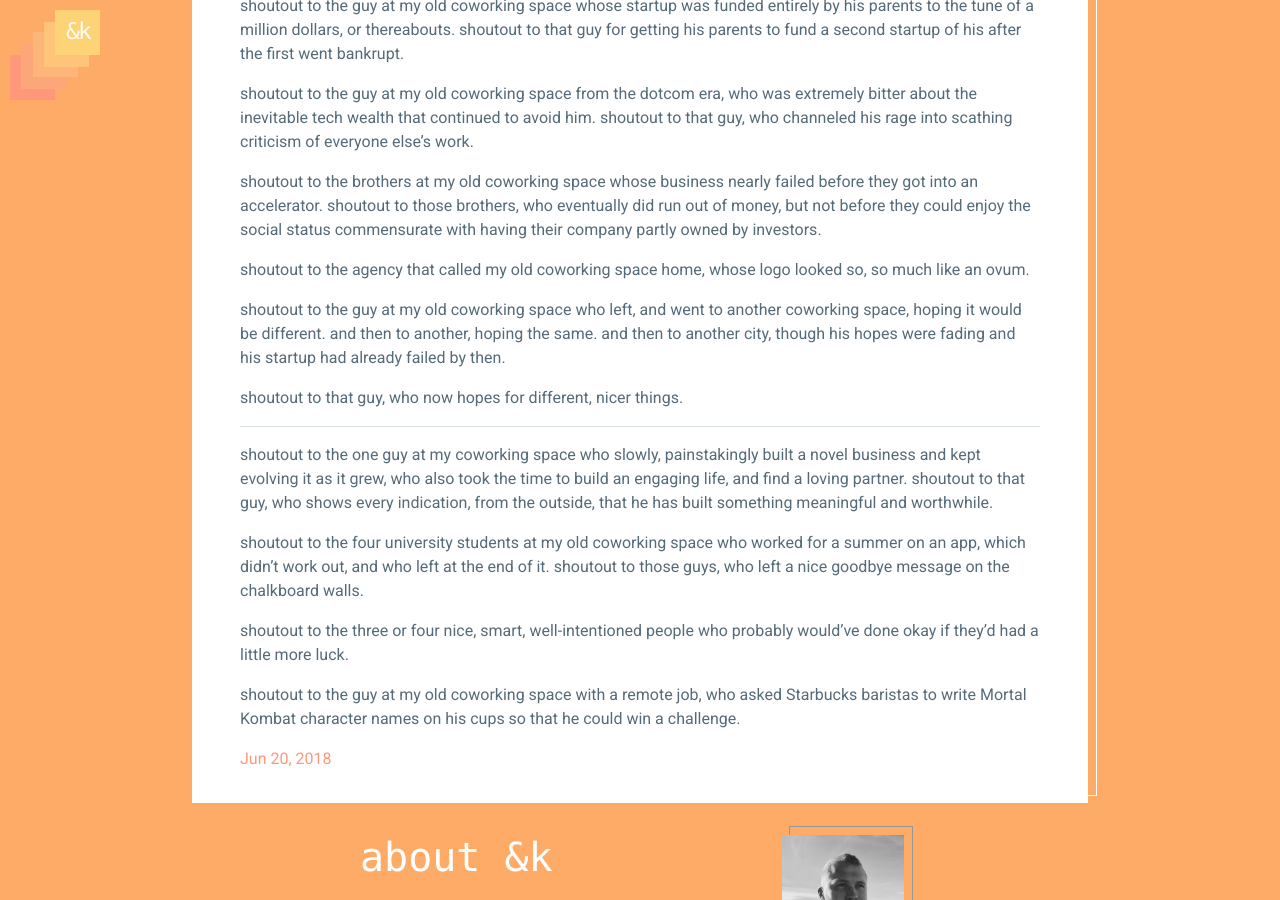
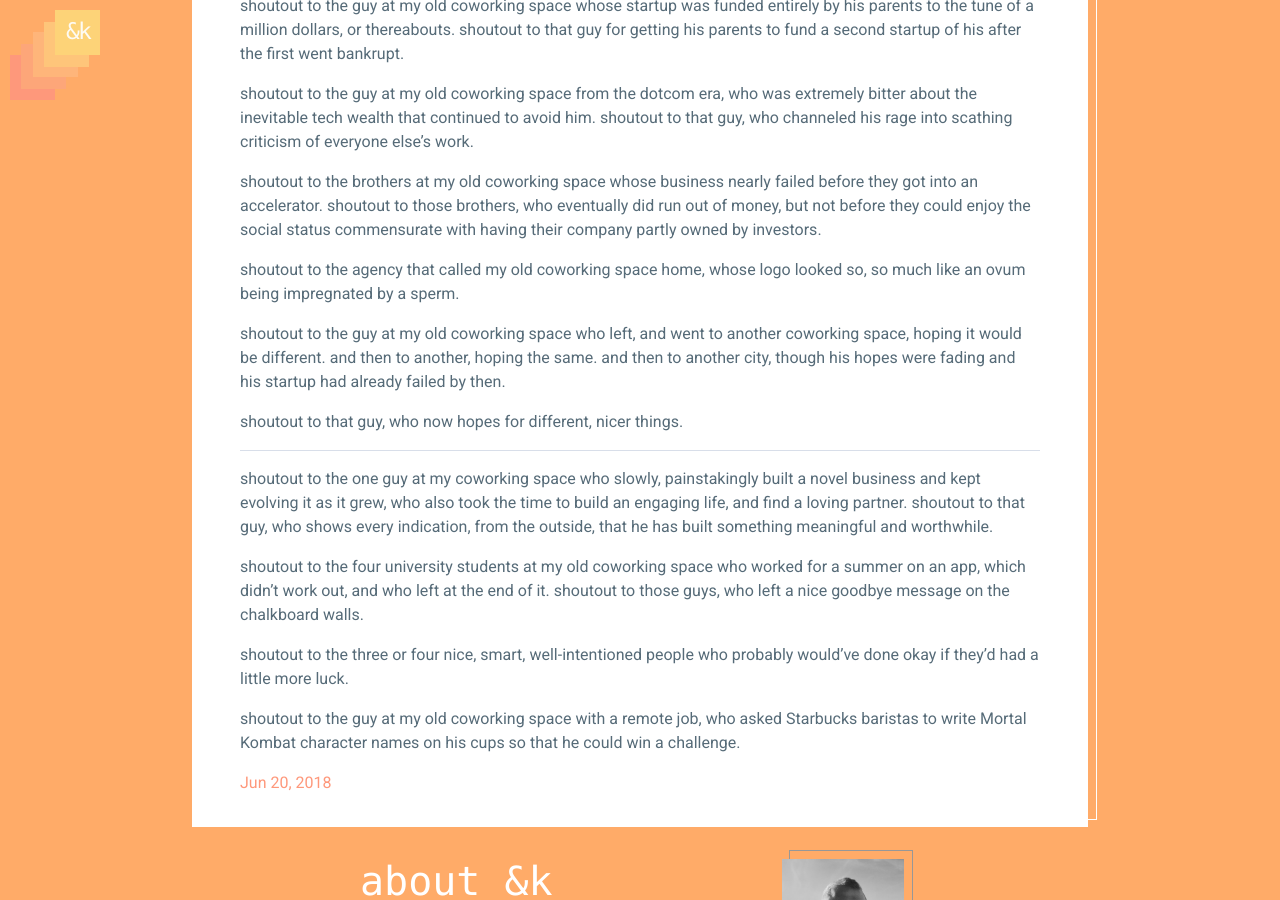
Before and after one commit to andkon/andkon.github.io, a Jekyll site: the page built from _posts/2018-06-20-Shoutout to the guys at my old coworking space.md, in a window 1280 px wide and 900 px high, scrolled down 703 px. Built offline with Jekyll 4.4.1, drawn with Linux system fonts in a browser that asks for light colours.

Commit message:
better ovum line

```diff
--- a/_posts/2018-06-20-Shoutout to the guys at my old coworking space.md
+++ b/_posts/2018-06-20-Shoutout to the guys at my old coworking space.md
@@ -25,7 +25,7 @@ shoutout to the guy at my old coworking space from the dotcom era, who was extre
 
 shoutout to the brothers at my old coworking space whose business nearly failed before they got into an accelerator. shoutout to those brothers, who eventually did run out of money, but not before they could enjoy the social status commensurate with having their company partly owned by investors.
 
-shoutout to the agency that called my old coworking space home, whose logo looked so, so much like an ovum.
+shoutout to the agency that called my old coworking space home, whose logo looked so, so much like an ovum being impregnated by a sperm.
 
 shoutout to the guy at my old coworking space who left, and went to another coworking space, hoping it would be different. and then to another, hoping the same. and then to another city, though his hopes were fading and his startup had already failed by then.
 
```
